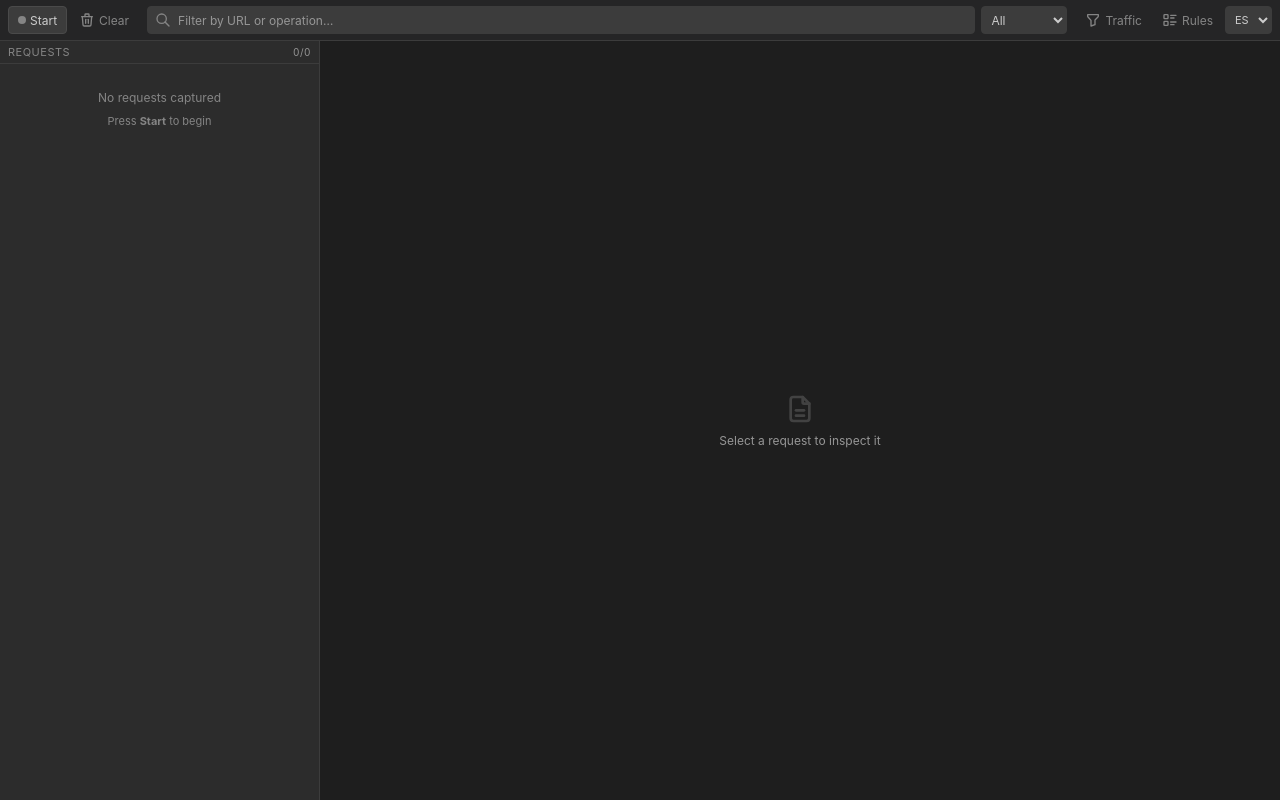
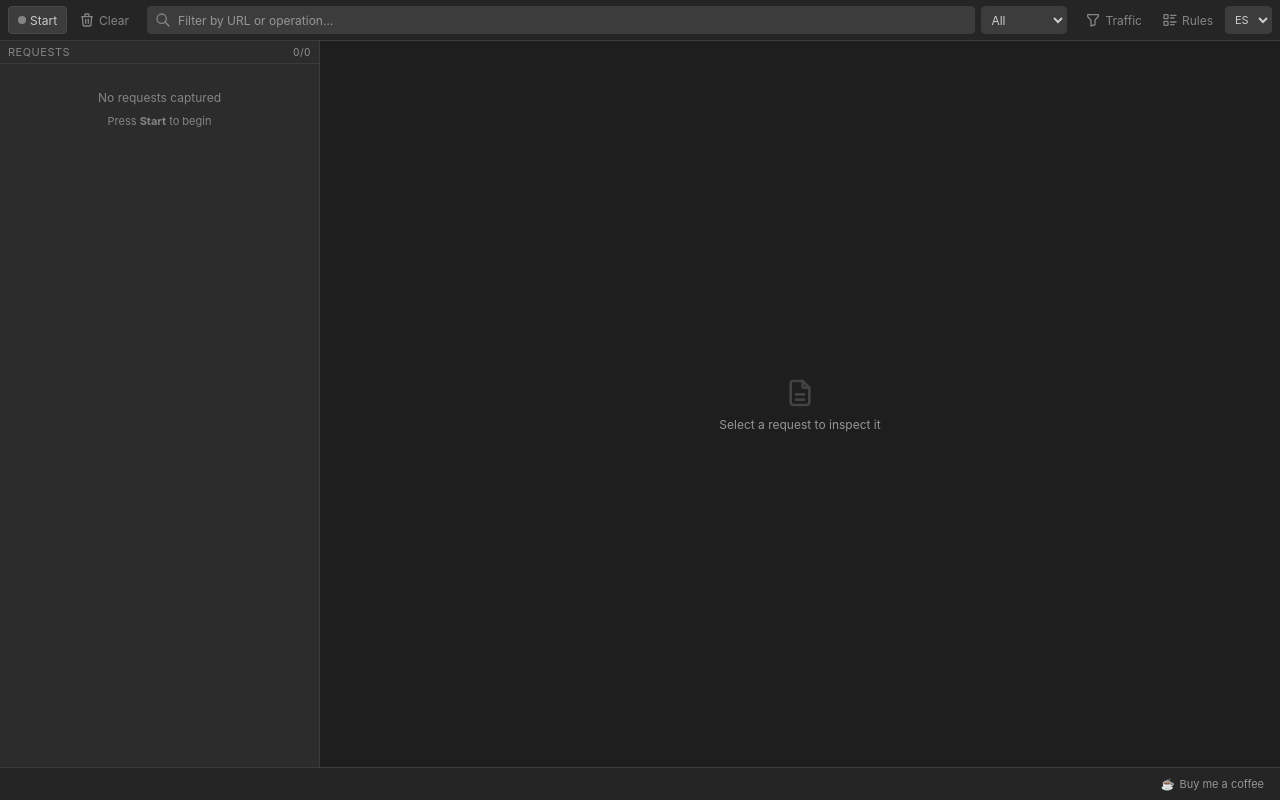
Before and after one commit to HurrellT/request-recon, a Solid app: page devtools/panel.html in a window 1280 px wide. Built offline with nearby package versions, Linux system fonts and the light colour scheme; some packages are replaced by stand-ins of ours; no server answers.

Commit message:
feat: add Ko-fi donation links

```diff
--- a/src/panel/main.jsx
+++ b/src/panel/main.jsx
@@ -14,6 +14,7 @@ import { RequestDetail } from "./detail/RequestDetail";
 import { RuleEditor } from "./rule-editor/RuleEditor";
 import { RulesSidebar } from "./rules-sidebar/RulesSidebar";
 import { Toast } from "../ui/Toast";
+import { DonationLink } from "../ui/DonationLink";
 import {
   applyTrafficVisibility,
   setRules,
@@ -60,6 +61,10 @@ function PanelApp() {
         <RulesSidebar />
       </div>
 
+      <footer class="panel-support">
+        <DonationLink />
+      </footer>
+
       <Toast toast={toast()} />
     </div>
   );
--- a/src/panel/panel.css
+++ b/src/panel/panel.css
@@ -12,6 +12,15 @@
   overflow: hidden;
 }
 
+.panel-support {
+  display: flex;
+  flex: none;
+  justify-content: flex-end;
+  padding: 2px 8px;
+  border-top: 1px solid var(--border);
+  background: var(--bg-panel);
+}
+
 .btn-icon:hover,
 .section-header:hover {
   background: var(--bg-hover);
--- a/src/popup/PopupFooter.jsx
+++ b/src/popup/PopupFooter.jsx
@@ -1,6 +1,7 @@
 import { Show } from "solid-js";
 import { chooseLanguage, language, t } from "../lib/i18n";
 import { Button, FieldLabel, Select } from "../ui/Controls";
+import { DonationLink } from "../ui/DonationLink";
 
 export function PopupFooter(props) {
   return (
@@ -21,6 +22,9 @@ export function PopupFooter(props) {
           <option value="en">English</option>
         </Select>
       </div>
+      <div class="popup-support">
+        <DonationLink />
+      </div>
     </footer>
   );
 }
--- /dev/null
+++ b/src/ui/DonationLink.jsx
@@ -0,0 +1,16 @@
+import { t } from "../lib/i18n";
+
+export function DonationLink() {
+  return (
+    <a
+      class="donation-link"
+      href="https://ko-fi.com/hurrellt"
+      target="_blank"
+      rel="noopener noreferrer"
+      title={t("donateCoffeeTitle")}
+    >
+      <span aria-hidden="true">☕</span>
+      <span>{t("donateCoffee")}</span>
+    </a>
+  );
+}
--- a/src/ui/ui.css
+++ b/src/ui/ui.css
@@ -11,6 +11,30 @@
 .ui-icon--sm { width: 14px; height: 14px; }
 .ui-icon--lg { width: 32px; height: 32px; }
 .ui-icon svg { display: block; width: 100%; height: 100%; }
+
+.donation-link {
+  display: inline-flex;
+  align-items: center;
+  gap: 5px;
+  min-height: 28px;
+  padding: 3px 7px;
+  border: 1px solid transparent;
+  border-radius: var(--radius);
+  color: var(--text-secondary);
+  font-size: 11px;
+  text-decoration: none;
+}
+
+.donation-link:hover {
+  border-color: var(--border-light);
+  background: var(--bg-hover);
+  color: var(--text-bright);
+}
+
+.donation-link:focus-visible {
+  outline: 2px solid var(--focus-ring);
+  outline-offset: 2px;
+}
 
 .method-badge,
 .detail-method {
```
Also changed, not shown: src/popup/popup.css (+7 -0 lines), README.md, src/lib/translations.js.
